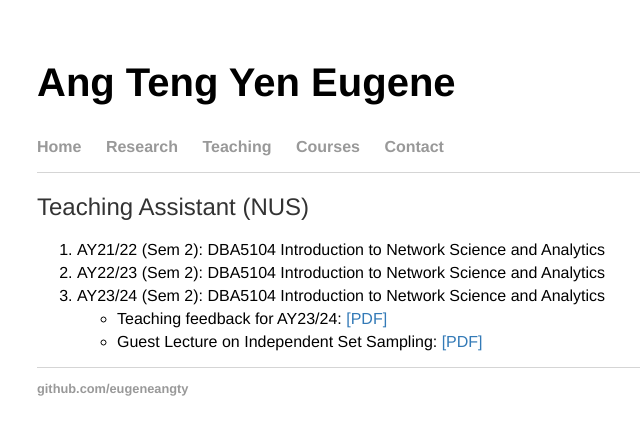
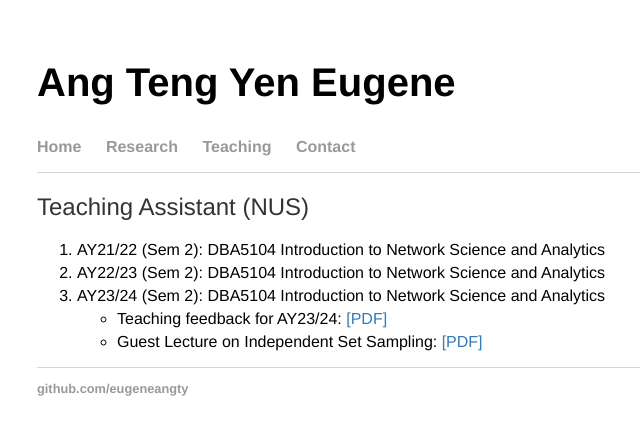
Before and after one commit to eugeneangty/eugeneangty.github.io, a Jekyll site: the page built from teaching/index.html, in a window 1280 px wide. Shown: the top 435 px of the page, without its empty margins (91-731 px from the left). Built offline with Jekyll 4.4.1, drawn with Linux system fonts in a browser that asks for light colours.

Commit message:
Update default.html

```diff
--- a/_layouts/default.html
+++ b/_layouts/default.html
@@ -12,7 +12,7 @@
 	      <li><a href="/">Home</a></li>
 	      <li><a href="/research/">Research</a></li>
 	      <li><a href="/teaching/">Teaching</a></li>
-	      <li><a href="/courses/">Courses</a></li>
+	      <!-- <li><a href="/courses/">Courses</a></li> -->
 	      <li><a href="/contact/">Contact</a></li>
 	    </ul>
 	  </nav>
```
